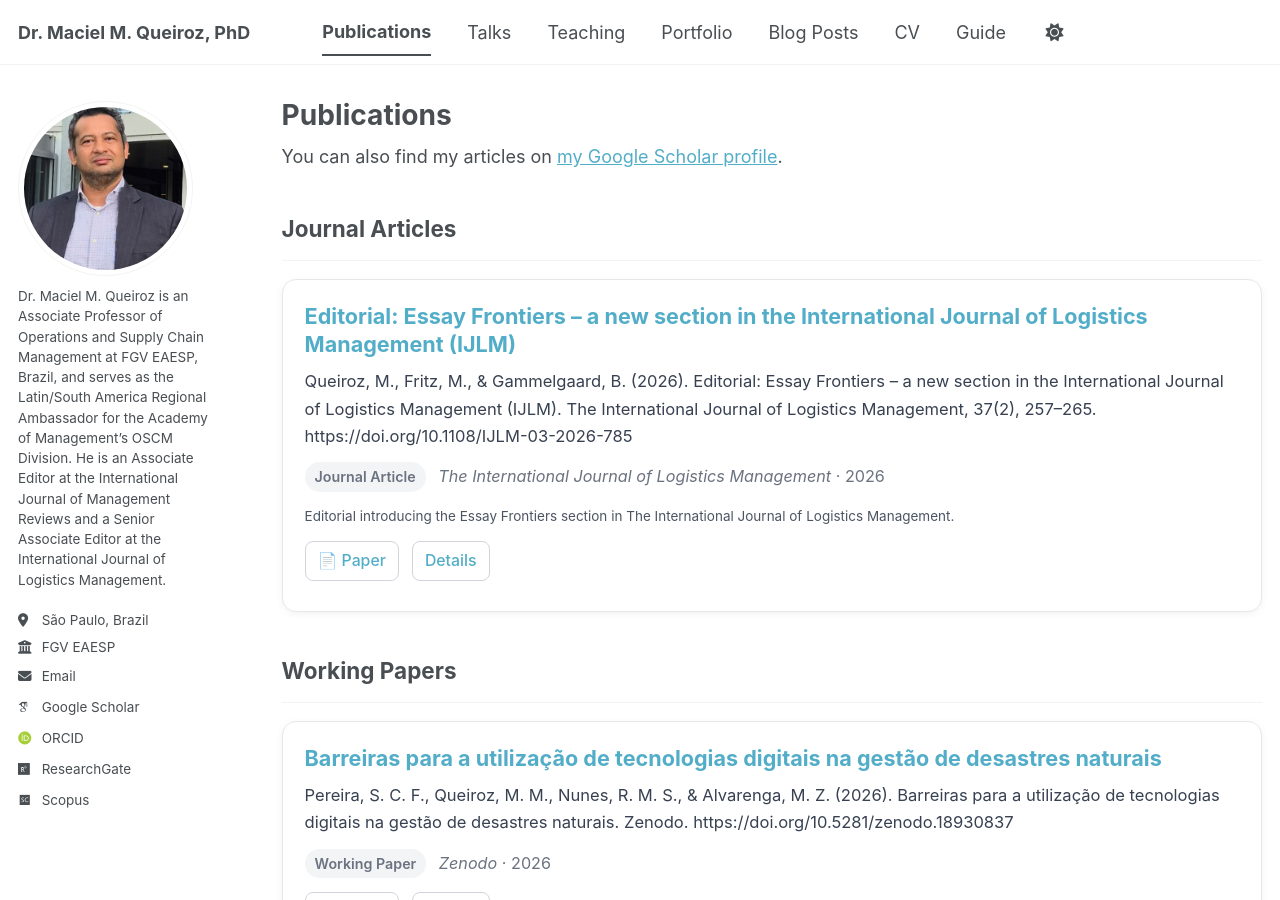
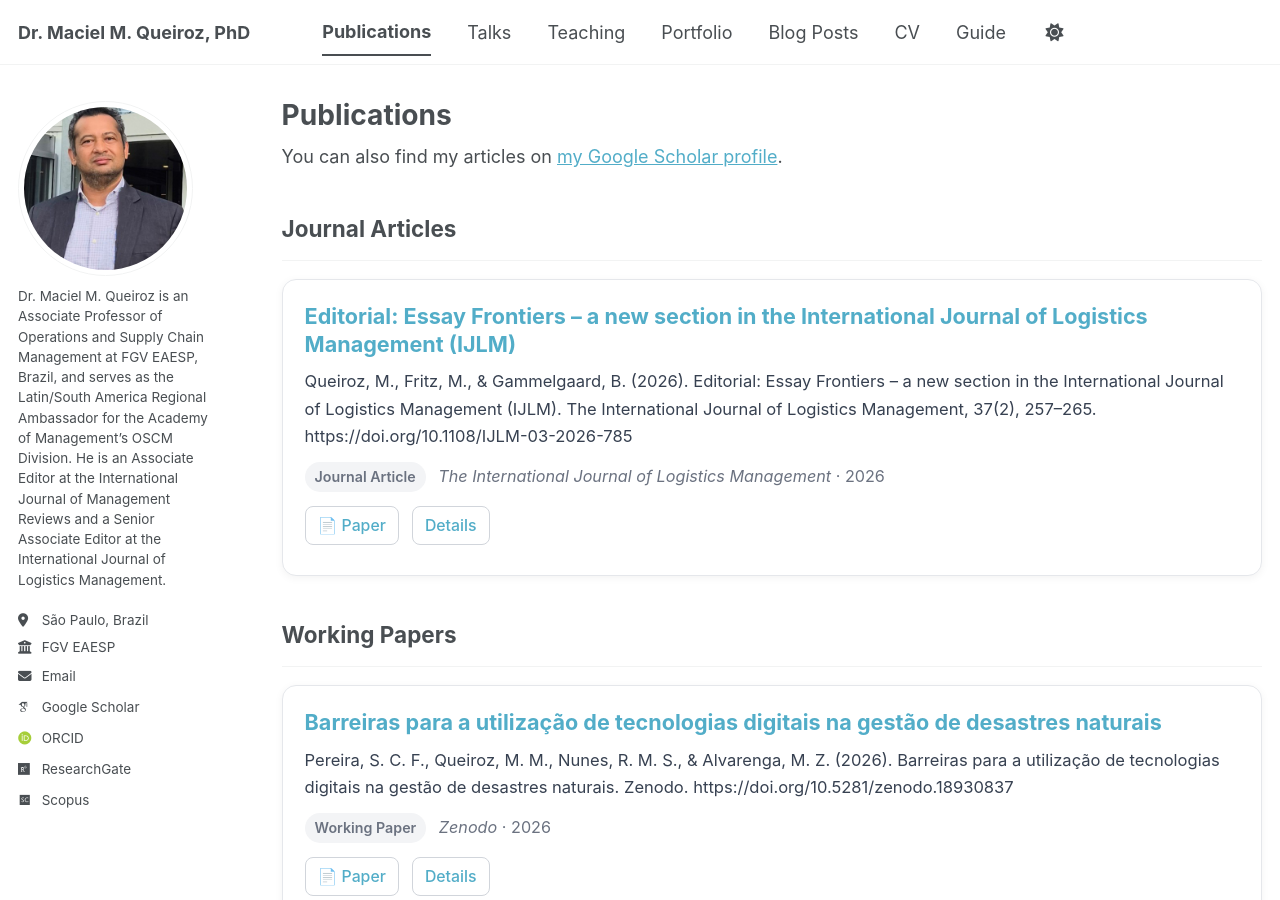
Before and after one commit to maciel-queiroz/maciel-queiroz.github.io, a Jekyll site: the page built from _pages/publications.html, in a window 1280 px wide and 900 px high. Built offline with Jekyll 4.4.1, drawn with Linux system fonts in a browser that asks for light colours; some web fonts are replaced; a script bundle is joined from its source files by our own code; library files that are not in the unit come from our copies.

Commit message:
Update 2026-03-01-editorial-essay-frontiers-ijlm.md

```diff
--- a/_publications/2026-03-01-editorial-essay-frontiers-ijlm.md
+++ b/_publications/2026-03-01-editorial-essay-frontiers-ijlm.md
@@ -7,5 +7,4 @@ date: 2026-03-01
 venue: "The International Journal of Logistics Management"
 paperurl: "https://doi.org/10.1108/IJLM-03-2026-785"
 citation: "Queiroz, M., Fritz, M., & Gammelgaard, B. (2026). Editorial: Essay Frontiers – a new section in the International Journal of Logistics Management (IJLM). The International Journal of Logistics Management, 37(2), 257–265. https://doi.org/10.1108/IJLM-03-2026-785"
-excerpt: "Editorial introducing the Essay Frontiers section in The International Journal of Logistics Management."
 ---
```
